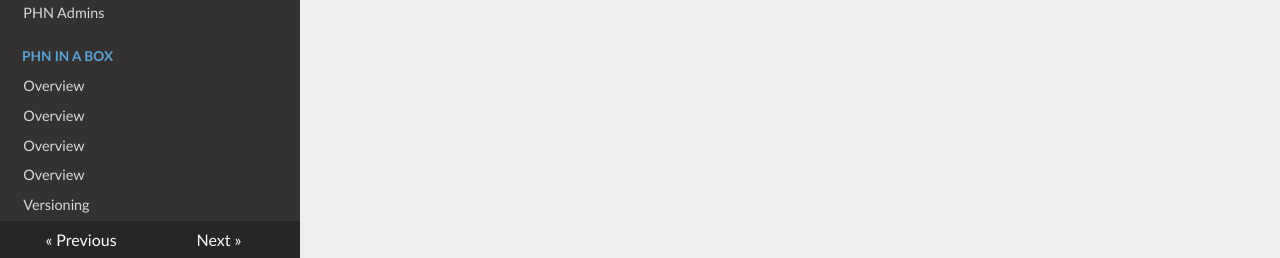
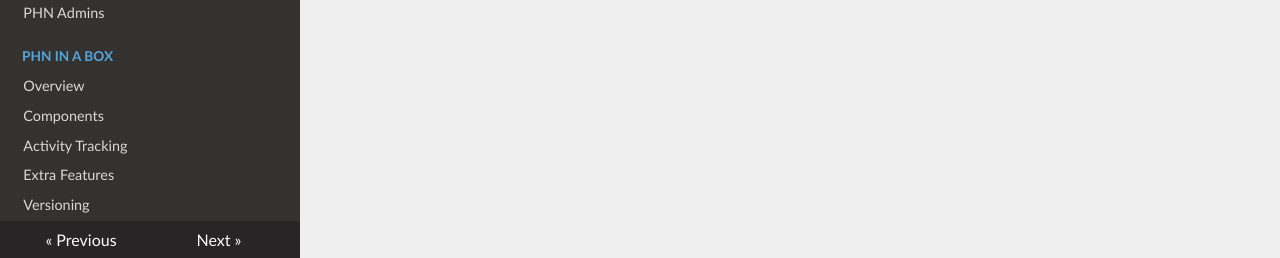
Before and after one commit to MurrayPHN/phn-exchange-docs, an MkDocs documentation site: the page built from docs/general/terms.md, in a window 1280 px wide. Shown: the part 639-897 px from the top of the page. Built offline with MkDocs 1.6.1, drawn with Linux system fonts in a browser that asks for light colours; nearby versions of some CDN libraries.

Commit message:
Fixed menu

```diff
--- a/mkdocs.yml
+++ b/mkdocs.yml
@@ -33,9 +33,9 @@ nav:
     - PHN Admins: 'user-guides/phn-admins.md'
 - PHN in a Box:
     - Overview: 'phn-in-a-box/overview.md'
-    - Overview: 'phn-in-a-box/components.md'
-    - Overview: 'phn-in-a-box/activity-tracking.md'
-    - Overview: 'phn-in-a-box/extra-features.md'
+    - Components: 'phn-in-a-box/components.md'
+    - Activity Tracking: 'phn-in-a-box/activity-tracking.md'
+    - Extra Features: 'phn-in-a-box/extra-features.md'
 - Versioning: 'versioning.md'
 
 markdown_extensions:
```
